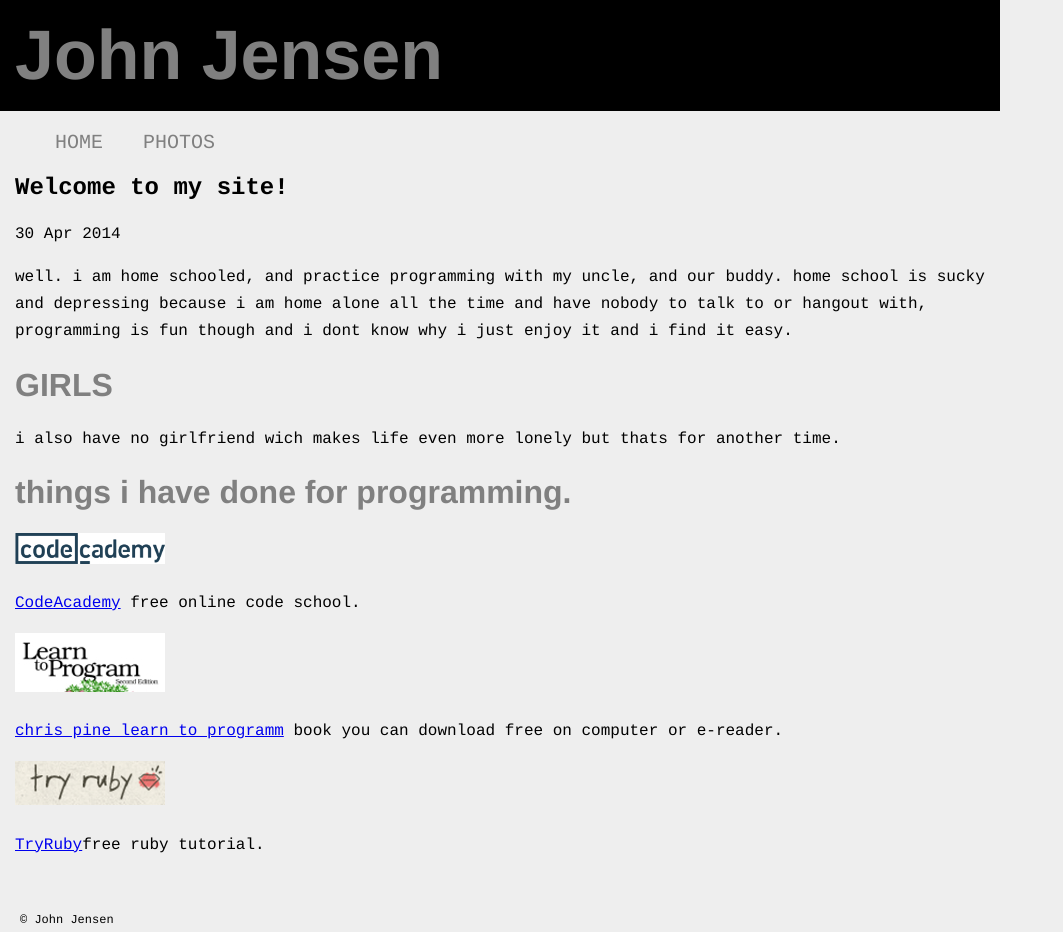
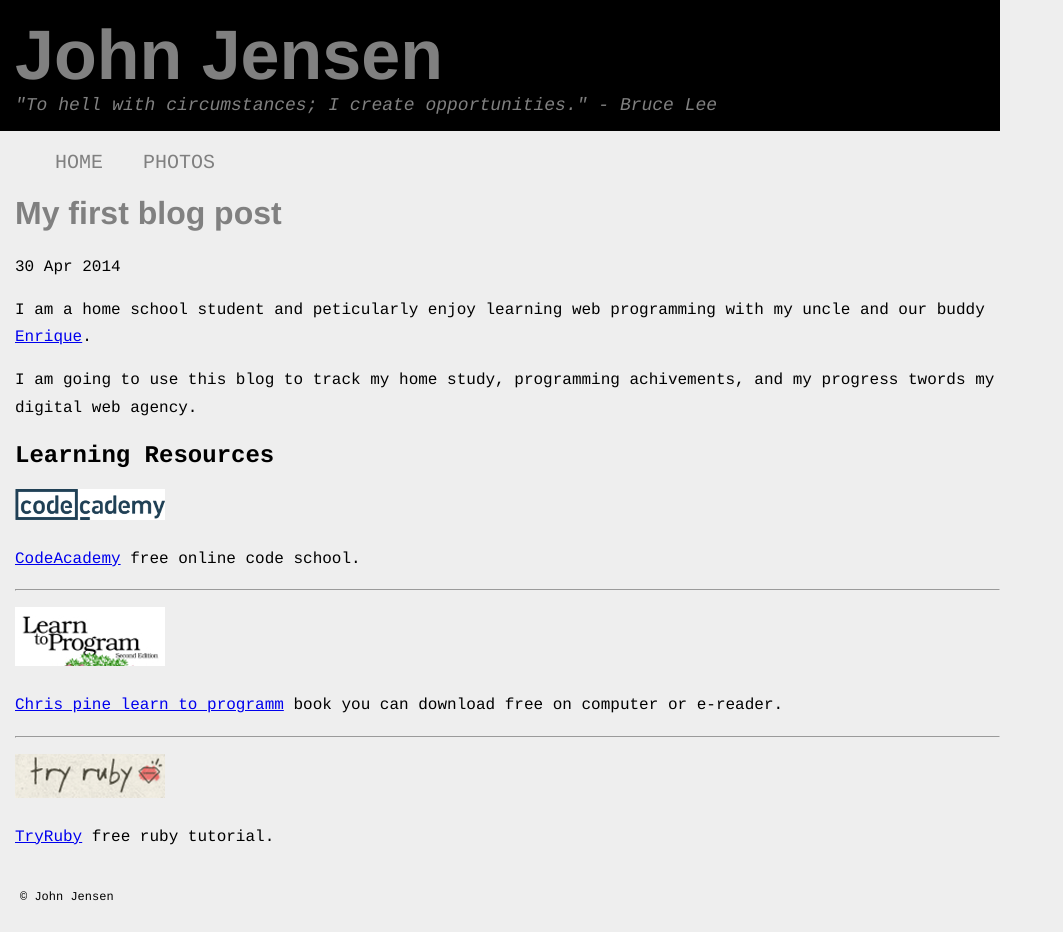
Before and after one commit to upperlakespawn/upperlakespawn.github.io, a Jekyll site: the page built from _posts/2014-04-30-welcome.markdown, in a window 1280 px wide. Shown: the whole page, without its empty margins (0-1063 px from the left). Built offline with Jekyll 4.4.1, drawn with Linux system fonts in a browser that asks for light colours; Markdown is read by kramdown in place of the engine named in the settings; after the commit the page ends 909 px from its top, so only the background shows below that.

Commit message:
more bloggy bloggy

```diff
--- a/_layouts/default.html
+++ b/_layouts/default.html
@@ -20,6 +20,11 @@
                     John Jensen
                 </h1>
             </div>
+            <div id="quote">
+                <i>
+                "To hell with circumstances; I create opportunities." - Bruce Lee
+                </i>
+            </div>
         </div>
         <div id="main" class="container">
 
--- a/_layouts/post.html
+++ b/_layouts/post.html
@@ -1,7 +1,7 @@
 ---
 layout: default
 ---
-<h2>{{ page.title }}</h2>
+<h1>{{ page.title }}</h1>
 <p class="meta">{{ page.date | date_to_string }}</p>
 
 <div class="post">
--- a/_posts/2014-04-30-welcome.markdown
+++ b/_posts/2014-04-30-welcome.markdown
@@ -1,25 +1,24 @@
 ---
 layout: post
-title:  "Welcome to my site!"
+title:  "My first blog post"
 date:   2014-04-30
 categories: personal
 ---
 
- well. i am home schooled, and practice programming with my uncle, and our buddy. home school is sucky and depressing because i am home alone all the time and have nobody to talk to or hangout with, programming is fun though and i dont know why i just enjoy it and i find it easy.
+I am a home school student and peticularly enjoy learning web programming with my uncle and our buddy [Enrique](http://kikluz.github.io).
 
-# GIRLS
- i also have no girlfriend wich makes life even more lonely but thats for another time.
+I am going to use this blog to track my home study, programming achivements, and my progress twords my digital web agency.
 
+## Learning Resources
 
-#things i have done for programming.
- ![CodeAcademy](/images/codeacademy.jpg)
+![CodeAcademy](/images/codeacademy.jpg)
 
- [CodeAcademy](http://www.codecademy.com/) free online code school.
+[CodeAcademy](http://www.codecademy.com/) free online code school.
+<hr />
+![chris pine learn to programm](/images/ltp.jpg)
 
- ![chris pine learn to programm](/images/ltp.jpg)
+[Chris pine learn to programm](https://pine.fm/LearnToProgram/) book you can download free on computer or e-reader.
+<hr />
+![TryRuby](/images/tryrubylogo.png)
 
- [chris pine learn to programm](https://pine.fm/LearnToProgram/) book you can download free on computer or e-reader.
-
- ![TryRuby](/images/tryrubylogo.png)
-
- [TryRuby](http://tryruby.org/levels/1/challenges/0)free ruby tutorial.
+[TryRuby](http://tryruby.org/levels/1/challenges/0) free ruby tutorial.
--- a/css/main.css
+++ b/css/main.css
@@ -22,7 +22,8 @@ p{
   max-width:1000px;
   margin-left:auto;
   margin-right:auto;
-  padding:15px;
+  padding-left:15px;
+  padding-top:15px;
 }
 
 #header{
@@ -37,6 +38,7 @@ p{
   margin:0;
   max-width: 1000px;
 }
+
 
 #main{
   padding-top:10px;
@@ -88,3 +90,10 @@ li{
   width:275px;
   padding-left: 5px;
 }
+
+#quote{
+  color:grey;
+  padding:0 0 15px 15px;
+  font-size:18px;
+  display:block;
+}
--- a/index.html
+++ b/index.html
@@ -6,7 +6,7 @@ title: UpperLake Spawn
 
 <h1>Welcome</h1>
 <p>
-	Hi there mate. This is my first actual site and it's still a work in progress but atleast its somthing ey? Born and raised in upperlake CA, I have a passion for computers and web programming. I love my dogs, family, friends.
+	Hi there mate. This is my first actual site and it's still a work in progress but atleast its somthing ey? Born and raised in upperlake CA, I have a passion for computers and web programming.
 </p>
 
 <h1>Blog Posts</h1>
```
Also changed, not shown: _posts/2014-05-01-edgar_allan_poe.markdown (added, +12 -0 lines).
